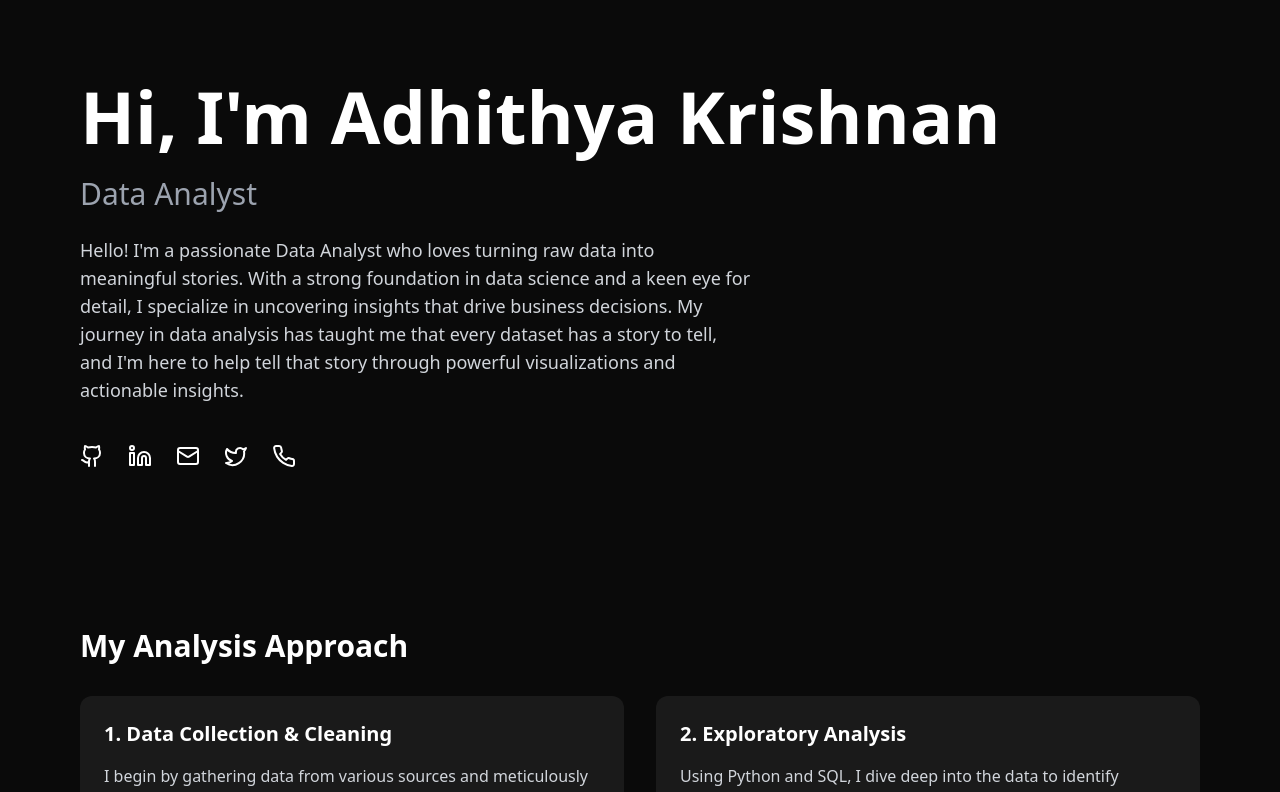
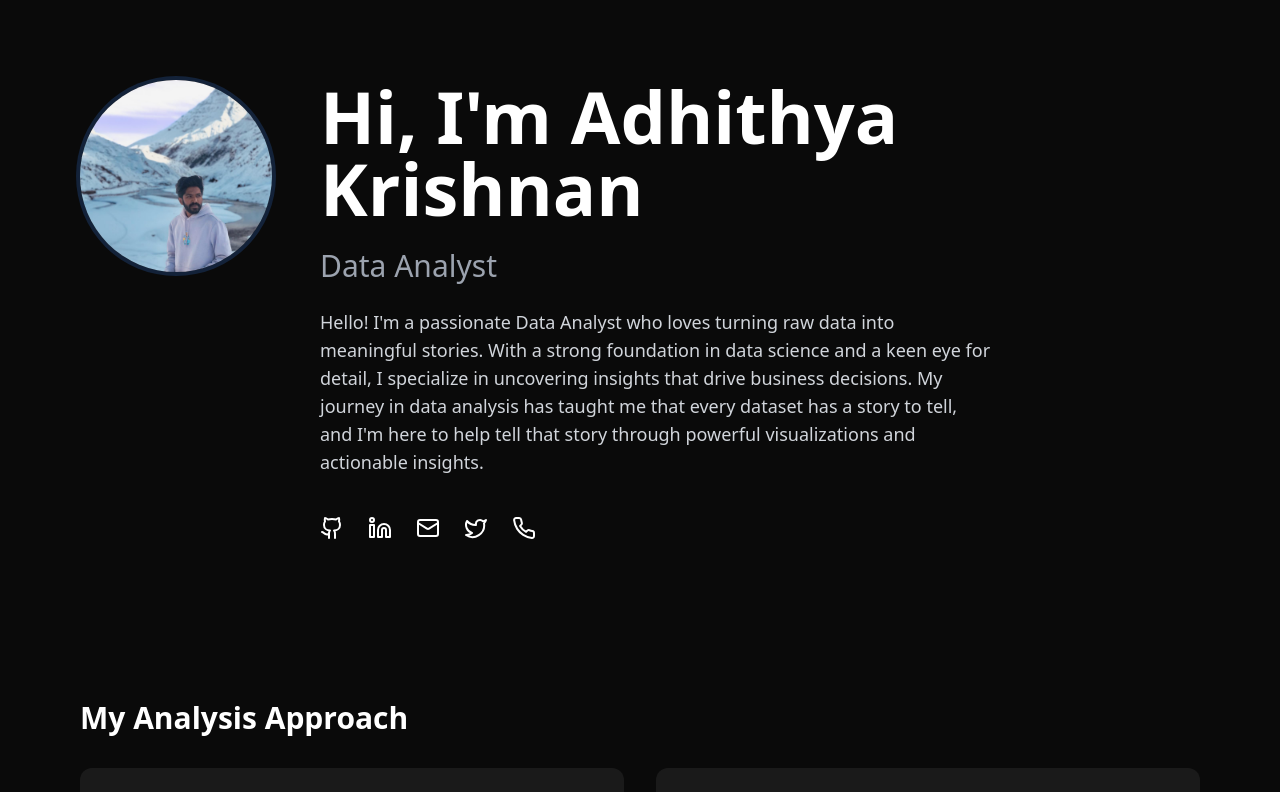
Before and after one commit to Adhithyakrishnan/My-Portfolio-Website, a React (Vite) app: page / in a window 1280 px wide. Shown: the top 792 px of the page. Built offline with nearby package versions, Linux system fonts and the light colour scheme.

Commit message:
Add files via upload

```diff
--- a/src/App.tsx
+++ b/src/App.tsx
@@ -1,12 +1,21 @@
 import React from 'react';
 import { Github, Linkedin, Mail, ExternalLink, ChevronRight, Briefcase, GraduationCap, Phone, Twitter } from 'lucide-react';
+import myProfile from "./assets/profile.jpg"; // Adjust the filename if needed
 
 function App() {
   return (
     <div className="min-h-screen bg-[#0a0a0a] text-white">
       {/* Hero Section */}
       <div className="max-w-6xl mx-auto px-4 py-20">
-        <div className="space-y-6">
+        <div className="flex flex-col md:flex-row items-center md:items-start gap-12">
+          <div className="w-48 h-48 rounded-full overflow-hidden flex-shrink-0 ring-4 ring-blue-500/20">
+            <img
+              src={myProfile}
+              alt="Profile"
+              className="w-full h-full object-cover"
+            />
+          </div>
+          <div className="space-y-6 text-center md:text-left">
             <h1 className="text-5xl md:text-7xl font-bold">
               Hi, I'm Adhithya Krishnan
             </h1>
@@ -16,7 +25,7 @@ function App() {
             <p className="text-lg max-w-2xl text-gray-300">
               Hello! I'm a passionate Data Analyst who loves turning raw data into meaningful stories. With a strong foundation in data science and a keen eye for detail, I specialize in uncovering insights that drive business decisions. My journey in data analysis has taught me that every dataset has a story to tell, and I'm here to help tell that story through powerful visualizations and actionable insights.
             </p>
-          <div className="flex space-x-6 pt-4">
+            <div className="flex space-x-6 pt-4 justify-center md:justify-start">
               <a href="https://github.com/Adhithyakrishnan" className="hover:text-blue-400 transition-colors">
                 <Github size={24} />
               </a>
@@ -32,6 +41,7 @@ function App() {
               <a href="tel:7558877060" className="hover:text-blue-400 transition-colors">
                 <Phone size={24} />
               </a>
+            </div>
           </div>
         </div>
       </div>
```
Lines whose indentation alone changed are shown as unchanged.
